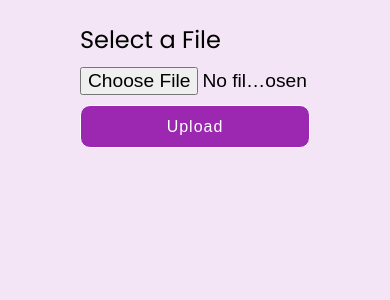
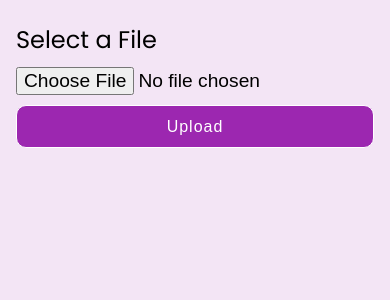
Before and after one commit to Dev-Sambhav/background_remover, a React (Create React App) app: page / in a window 390 px wide. Shown: the top 300 px of the page. Built offline with nearby package versions, Linux system fonts and the light colour scheme; the HTML template or start-up script is replaced by a standard one.

Commit message:
fix/mobile-responsive

```diff
--- a/src/components/Remover.css
+++ b/src/components/Remover.css
@@ -57,4 +57,10 @@
     .container{
         width: 100vw;
     }
+    .remover_container{
+        margin: 0 1rem;
+    }
+    .final_img_area{
+        margin-top: 1.3rem;
+    }
   }
```
